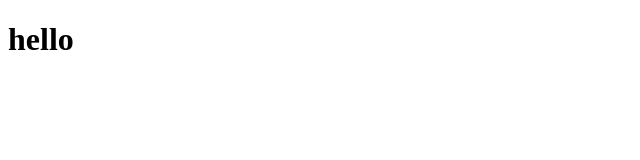
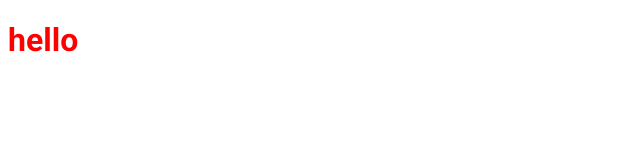
Before and after one commit to arenac/ig-news, a Next.js app: page / in a window 1280 px wide. Shown: the top 160 px of the page, without its empty margins (0-640 px from the left). Built offline with nearby package versions, Linux system fonts and the light colour scheme.

Commit message:
adding scss and roboto font

```diff
--- a/package.json
+++ b/package.json
@@ -11,7 +11,8 @@
   "dependencies": {
     "next": "12.2.5",
     "react": "18.2.0",
-    "react-dom": "18.2.0"
+    "react-dom": "18.2.0",
+    "sass": "^1.54.4"
   },
   "devDependencies": {
     "@types/node": "^18.7.6",
--- /dev/null
+++ b/src/pages/_document.tsx
@@ -0,0 +1,22 @@
+import Document, { Html, Head, Main, NextScript } from "next/document";
+
+export default class MyDocument extends Document {
+  render() {
+    return (
+      <Html lang="en">
+        <Head>
+          <link rel="preconnect" href="https://fonts.googleapis.com" />
+          <link
+            href="https://fonts.googleapis.com/css2?family=Roboto:wght@400;700;900&display=swap"
+            rel="stylesheet"
+          />
+          <title>ig-news</title>
+        </Head>
+        <body>
+          <Main />
+          <NextScript />
+        </body>
+      </Html>
+    );
+  }
+}
--- a/src/pages/index.tsx
+++ b/src/pages/index.tsx
@@ -1,3 +1,5 @@
+import styles from "../styles/home.module.scss";
+
 export default function Home() {
-  return <h1>hello</h1>;
+  return <h1 className={styles.title}>hello</h1>;
 }
--- /dev/null
+++ b/src/styles/home.module.scss
@@ -0,0 +1,4 @@
+.title {
+  color: red;
+  font-family: Roboto;
+}
```
Also changed, not shown: 1 other file (tests, documents, lock files or other folders).
